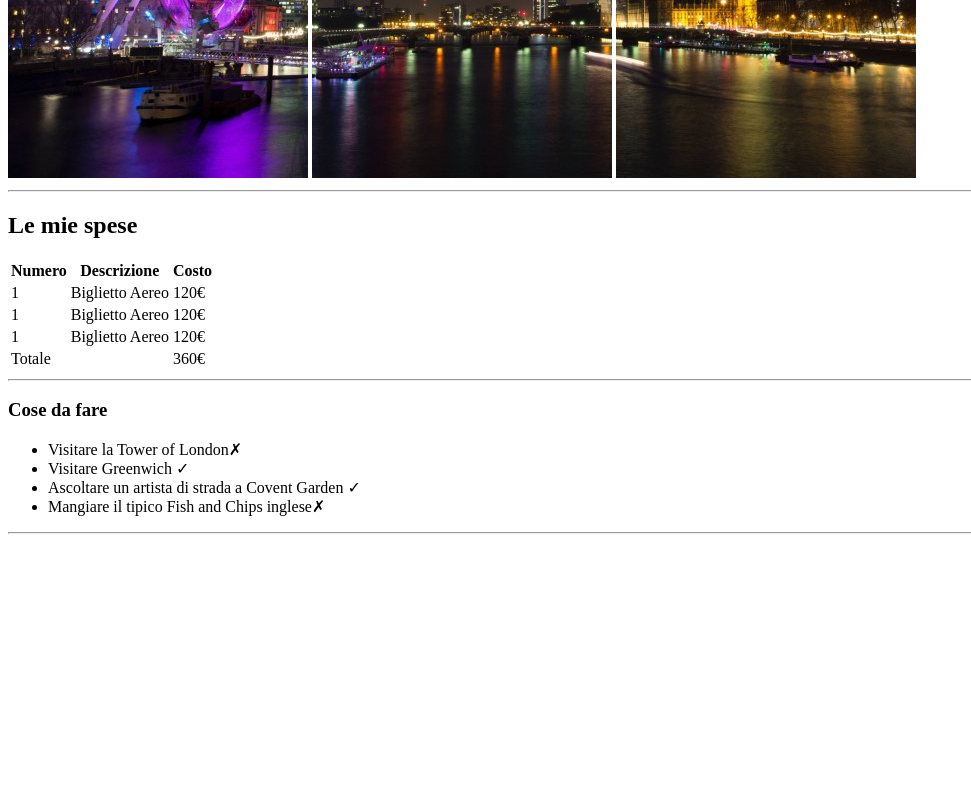
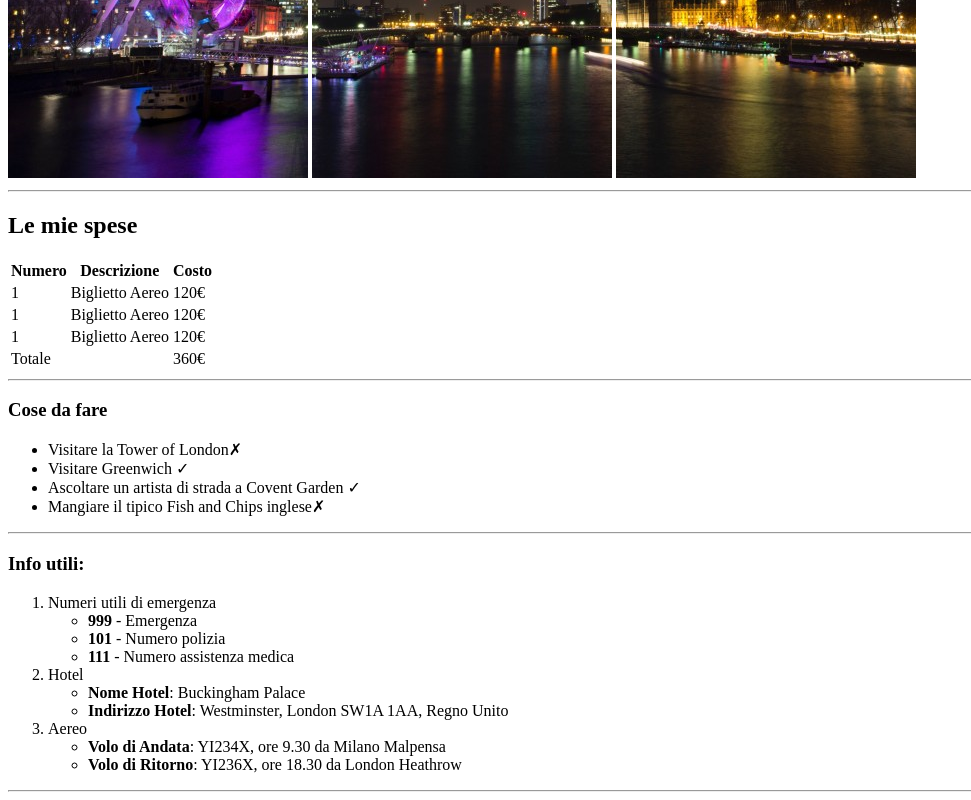
Before and after one commit to Tagliapietra96/html-london-trip, a plain HTML site: page index.html in a window 1280 px wide. Shown: the part 502-1302 px from the top of the page, without its empty margins (0-971 px from the left). Before the commit the page ends 1044 px from the top, so only its background shows below. Drawn offline with Linux system fonts and the light colour scheme.

Commit message:
Main Completed

```diff
--- a/index.html
+++ b/index.html
@@ -100,6 +100,44 @@
 
             </section>
 
+            <!-- Sezione delle info  -->
+            <section>
+
+                <!-- titolo sezione info  -->
+                <h3>Info utili:</h3>
+
+                <ol>
+                    <!-- Item1 -->
+                    <li>
+                        Numeri utili di emergenza
+                        <ul>
+                            <li><strong>999</strong> - Emergenza</li>
+                            <li><strong>101</strong> - Numero polizia</li>
+                            <li><strong>111</strong> - Numero assistenza medica</li>
+                        </ul>
+                    </li>
+                    <!-- Item2 -->
+                    <li>
+                        Hotel
+                        <ul>
+                            <li><strong>Nome Hotel</strong>: Buckingham Palace</li>
+                            <li><strong>Indirizzo Hotel</strong>: Westminster, London SW1A 1AA, Regno Unito</li>
+                        </ul>
+                    </li>
+                    <!-- Item3  -->
+                    <li>
+                        Aereo
+                        <ul>
+                            <li><strong>Volo di Andata</strong>: YI234X, ore 9.30 da Milano Malpensa</li>
+                            <li><strong>Volo di Ritorno</strong>: YI236X, ore 18.30 da London Heathrow</li>
+                        </ul>
+                    </li>
+                </ol>
+
+                <hr>
+
+            </section>
+
         </main>
 
 
```
